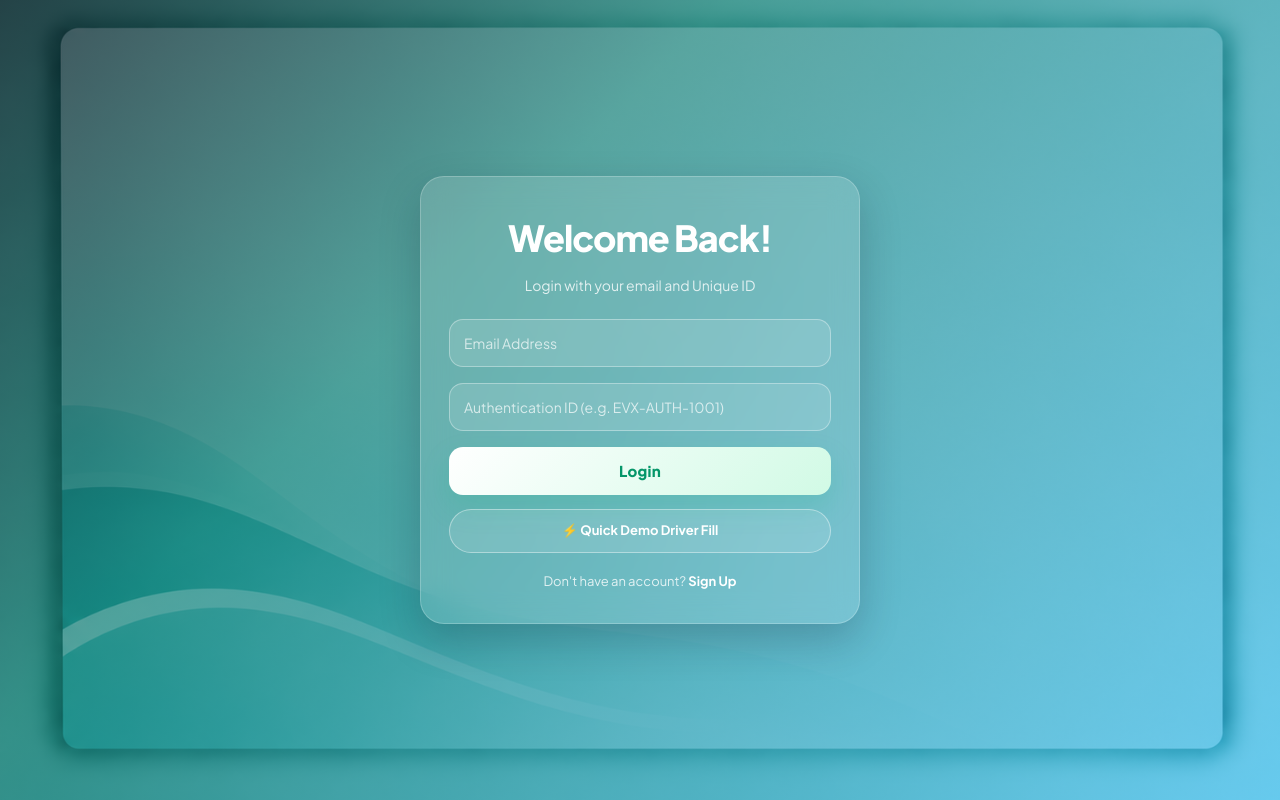
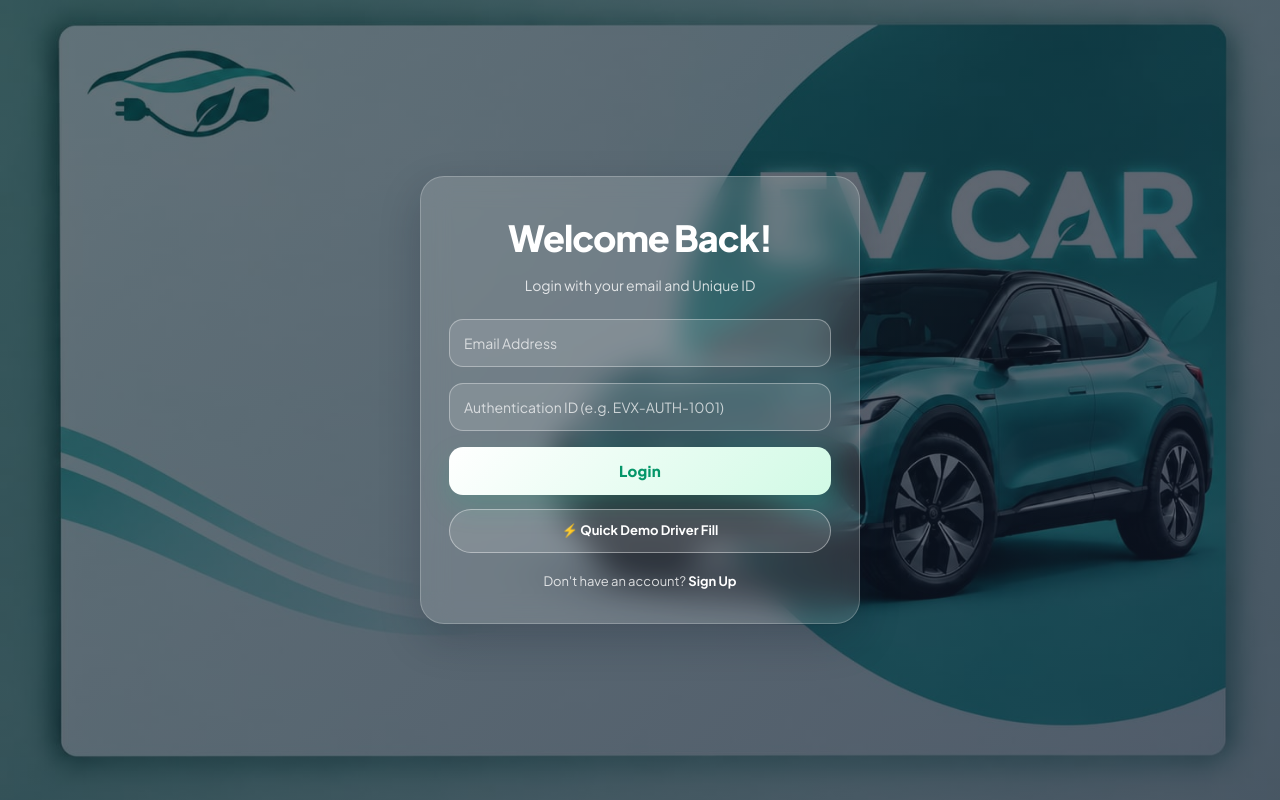
Before and after one commit to nivassaha41-afk/EV_X, a website: page index.html in a window 1280 px wide. Drawn offline with Linux system fonts and the light colour scheme.

Commit message:
Set index.jpg.jpeg as background image for index.html and reg.html

```diff
--- a/css/app-theme.css
+++ b/css/app-theme.css
@@ -577,7 +577,7 @@ input, select, textarea { font: inherit; }
 
 /* ===================== AUTH PAGE BACKGROUND ===================== */
 body.auth-page {
-  background: linear-gradient(135deg, rgba(9, 25, 34, 0.75) 0%, rgba(15, 118, 110, 0.65) 35%, rgba(14, 165, 233, 0.55) 100%), url('../plain.jpg.png') center/cover no-repeat fixed !important;
+  background: linear-gradient(135deg, rgba(9, 25, 34, 0.60) 0%, rgba(15, 23, 42, 0.70) 100%), url('../index.jpg.jpeg') center/cover no-repeat fixed !important;
   min-height: 100vh;
   display: flex !important;
   align-items: center !important;
```
